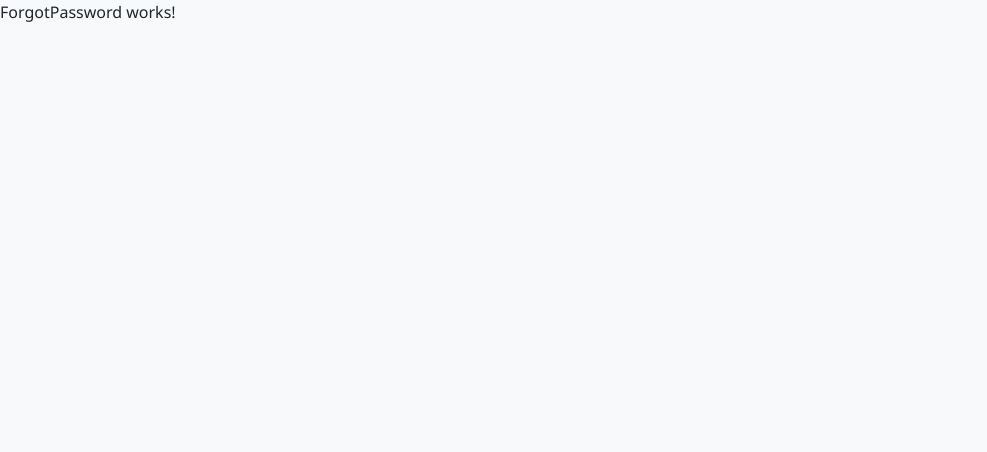
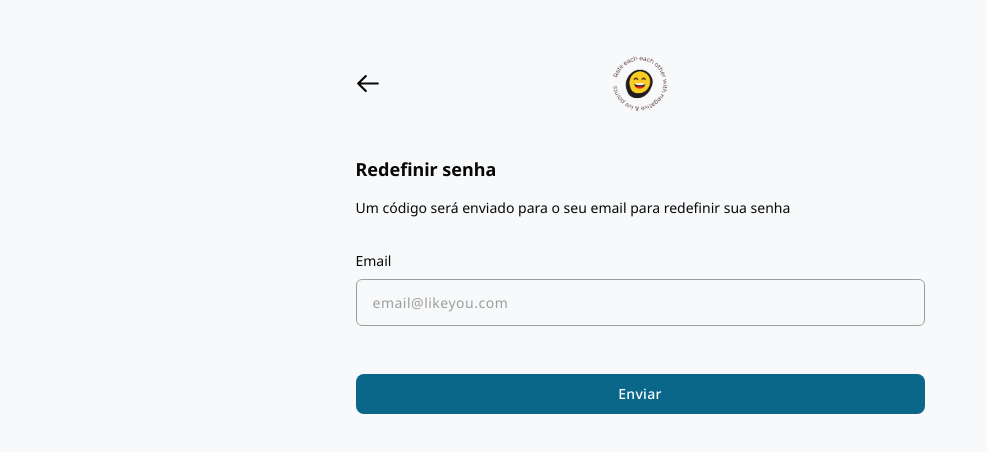
Before and after one commit to RenanLucenaDeveloper/likeyou-front, a React (Vite) app: page /forgot-password in a window 1280 px wide. Shown: the top 452 px of the page, without its empty margins (0-987 px from the left). Built offline with nearby package versions, Linux system fonts and the light colour scheme.

Commit message:
feature | ForgotPassword

```diff
--- a/src/components/auth/ForgotPassword.jsx
+++ b/src/components/auth/ForgotPassword.jsx
@@ -1,11 +1,216 @@
 import React from 'react'
+import { useState } from 'react'
+import arrowLeft from '@assets/icons/arrow-left.svg'
+import logoWithText from '@assets/logo/logo-with-text.png'
+import keyIMG from '@assets/icons/key.svg'
+import showPassword from '@assets/icons/show-password.svg'
+import hidePassword from '@assets/icons/hide-password.svg'
+import { useNavigate } from "react-router";
 
 const ForgotPassword = () => {
+  const [step, setStep] = useState(1);
+  const [loading, setLoading] = useState(false);
+  let navigate = useNavigate();
+
+  // Inputs
+  const [email, setEmail] = useState('');
+  const [emailError, setEmailError] = useState(false);
+  const [code, setCode] = useState('');
+  const [password, setPassword] = useState('');
+  const [confirmPassword, setConfirmPassword] = useState('');
+
+  // Esconde / Mostra senhas
+  const [passwordVisibility, setPasswordVisibility] = React.useState(false)
+  const [repeatVisibility, setRepeatVisibility] = React.useState(false)
+
+
+
+
+  // ENVIO DO EMAIL
+  const handleEmailSubmit = (e) => {
+    e.preventDefault();
+
+    // Valida email
+    if (!isValidEmail(email)) {
+      setEmailError(true)
+      return;
+    }
+
+    setLoading(true)
+
+    setTimeout(() => {
+      // Chamada API
+      setLoading(false)
+      setStep(2);
+    }, 1000)
+  };
+
+  // VERIFICAÇÃO DO CÓDIGO
+  const handleCodeSubmit = (e) => {
+    e.preventDefault();
+    if(!code.length) return
+
+    setLoading(true)
+
+    setTimeout(() => {
+      // Chamada API
+      setLoading(false)
+      setStep(3);
+    }, 1000)
+  };
+
+  // ALTERAÇÃO DA SENHA
+  const handlePasswordSubmit = (e) => {
+    e.preventDefault();
+
+    // Verifica senhas
+    if (
+      !password.length || !confirmPassword.length ||
+      password !== confirmPassword
+    ) {
+      return;
+    }
+
+    setLoading(true)
+
+    setTimeout(() => {
+      // Chamada API
+      navigate('/login')
+    }, 1000)
+  };
+
+  // VALIDA EMAIL
+  function isValidEmail(email) {
+    const emailRegex = /^[^\s@]+@[^\s@]+\.[^\s@]+$/;
+    return emailRegex.test(email);
+  }
+
   return (
-    <div>
-      ForgotPassword works!
+    <div className="container fade-in-left py-5">
+      <div className="row justify-content-center">
+        <div className="col-11 col-md-9 col-lg-8 col-xl-7 col-xxl-6 clear-card px-4 py-2 px-md-5 d-flex align-items-center justify-content-between gap-4">
+            <button
+              onClick={() => navigate(-1)}
+              className="border-0 shadow-none bg-transparent p-0"
+              title="Voltar">
+                <img src={arrowLeft} alt="Voltar" width="24px" className="d-block"/>
+            </button>
+            <img src={logoWithText} alt="Logo Likeyou" width="55px" className="d-block"/>
+            <div className="d-block ps-3 pe-2"></div>
+        </div>
+      </div>
+
+      <div className="row justify-content-center">
+        <div className="col-11 col-md-9 col-lg-8 col-xl-7 col-xxl-6 clear-card px-4 py-4 px-md-5">
+            <h2 className="f-size-18 fw-700 primary-text mt-3 mb-3">Redefinir senha</h2>
+
+            {/* STEP DE EMAIL */}
+            {step === 1 && (
+              <form autoComplete="off" className="w-100 fade-in" onSubmit={handleEmailSubmit}>
+                <p className="f-size-14 l-height-20px fw-400 primary-text mb-3">
+                    Um código será enviado para o seu email para redefinir sua senha
+                </p>
+
+                <label htmlFor="email" className="fade-in fw-400 primary-text f-size-14 pt-3 mb-2">Email</label>
+                <div className="fade-in input-group-custom pe-3">
+                  <input
+                    type="email" value={email}
+                    onChange={(e) => setEmail(e.target.value)}
+                    className="autofill-input autofill" placeholder="email@likeyou.com"
+                    id="email" name="email"/>
+                </div>
+                {emailError && <span className='input-error-text'>Este email é inválido</span>}
+
+                <button
+                  disabled={loading}
+                  className={`brand-btn-blue mt-5 w-100 ${loading ? 'loading' : ''}`}
+                  type="submit">
+                    Enviar
+                </button>
+              </form>
+            )}
+
+            {/* STEP DE VERIFICAÇÃO DE CÓDIGO */}
+            {step === 2 && (
+              <form autoComplete="off" className="w-100 fade-in" onSubmit={handleCodeSubmit}>
+                <p className="f-size-14 l-height-20px fw-400 primary-text mb-3">
+                    Um código foi enviado para o email <span className="fw-500">{ email }</span>
+                </p>
+
+                <label htmlFor="code" className="fade-in fw-400 primary-text f-size-14 pt-3 mb-2">Código de verificação</label>
+                <div className="fade-in input-group-custom pe-3">
+                    <input type="tel" value={code}
+                    onChange={(e) => setCode(e.target.value)}
+                    className="autofill-input autofill" placeholder="Digite"
+                    id="code" name="code" autoComplete='off'/>
+
+                    <img src={keyIMG} alt="Código" width="24px"/>
+                </div>
+
+                <button
+                  disabled={loading || !code.length}
+                  className={`brand-btn-blue mt-5 w-100 ${loading ? 'loading' : ''}`}
+                  type="submit">
+                    Enviar
+                </button>
+              </form>
+            )}
+
+            {/* STEP DE SENHA NOVA */}
+            {step === 3 && (
+              <form autoComplete="off" className="w-100 fade-in" onSubmit={handlePasswordSubmit}>
+                <p className="f-size-14 l-height-20px fw-400 primary-text mb-3">
+                    Digite abaixo a sua nova senha, não esqueça de mante-la segura
+                </p>
+
+                <label htmlFor="password" className="fade-in fw-400 primary-text f-size-14 pt-3 mb-2">Nova senha</label>
+                <div className="fade-in input-group-custom pe-3">
+                  <input
+                    type={passwordVisibility ? 'text' : 'password'} value={password}
+                    onChange={(e) => setPassword(e.target.value)}
+                    id="password" name="password" placeholder="Digite a senha"
+                    autoComplete="off"
+                    />
+
+                  <img
+                    onClick={() => setPasswordVisibility((prev) => !prev)}
+                    src={passwordVisibility ? showPassword : hidePassword}
+                    alt={passwordVisibility ? "Esconder Senha" : "Mostrar Senha"}
+                    title={passwordVisibility ? "Esconder Senha" : "Mostrar Senha"}
+                    className="cursor-pointer" width="24px"/>
+                </div>
+
+
+                <label htmlFor="repeatPassword" className="fade-in fw-400 primary-text f-size-14 pt-3 mb-2">Confirme a Nova senha</label>
+                <div className="fade-in input-group-custom pe-3">
+                  <input
+                    type={repeatVisibility ? 'text' : 'password'} value={confirmPassword}
+                    onChange={(e) => setConfirmPassword(e.target.value)}
+                    id="repeatPassword" name="repeatPassword" placeholder="Confirme a senha"
+                    autoComplete="off"
+                    />
+
+                  <img
+                    onClick={() => setRepeatVisibility((prev) => !prev)}
+                    src={repeatVisibility ? showPassword : hidePassword}
+                    alt={repeatVisibility ? "Esconder Senha" : "Mostrar Senha"}
+                    title={repeatVisibility ? "Esconder Senha" : "Mostrar Senha"}
+                    className="cursor-pointer" width="24px"/>
+                </div>
+                {password !== confirmPassword && <span className='input-error-text'>As senhas não conferem</span>}
+
+                <button
+                  disabled={loading}
+                  className={`brand-btn-blue mt-5 w-100 ${loading ? 'loading' : ''}`}
+                  type="submit">
+                    Enviar
+                </button>
+              </form>
+            )}
+            </div>
+        </div>
     </div>
-  )
+  );
 }
 
 export default ForgotPassword
```
